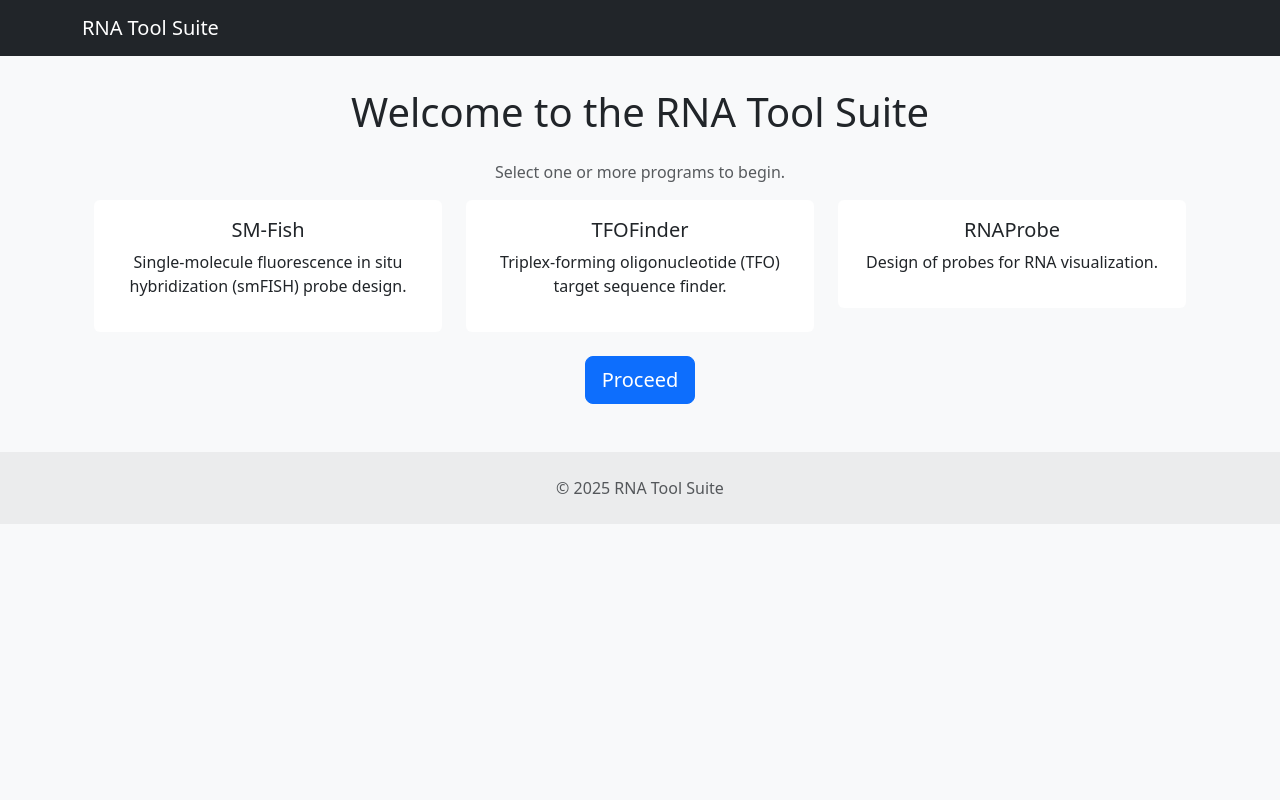
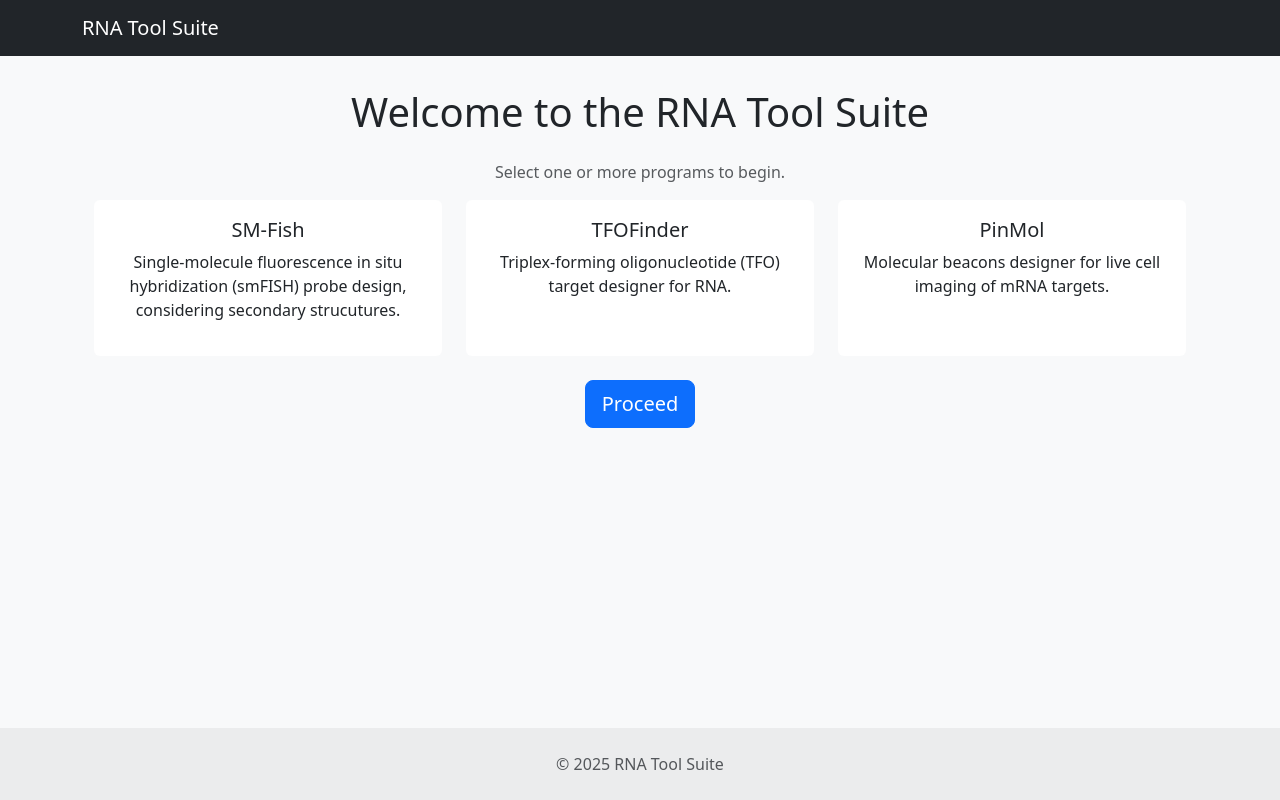
Before and after one commit to Catrina-Lab/RNAProbes, a Flask app: page / in a window 1280 px wide. Run offline with Flask 3, Linux system fonts and the light colour scheme.

Commit message:
microcommit

```diff
--- a/main.py
+++ b/main.py
@@ -1,4 +1,5 @@
 from flask import Flask, render_template, request, redirect, url_for
+from sys import argv
 
 app = Flask(__name__)
 
@@ -11,19 +12,19 @@ def form():
     if request.method == 'POST':
         programs = request.form.getlist('programs')
         if not programs:
-            # Redirect back to home if no programs were selected
+            # Redirect back to home if no programs were selected. Needed if you navigate directly to it without using index.html first.
             return redirect(url_for('index'))
         return render_template('form.html', programs=programs)
     # If accessed via GET, redirect to home
     return redirect(url_for('index'))
 
-@app.route('/submit', methods=['POST'])
+@app.route('/send-request', methods=['POST'])
 def submit():
-    programs = request.form.get('programs').split(',')
+    programs = request.form.get('programs').split(',') #todo: verify values (in the method ig, best place)
     # You can now access the list of selected programs
     # and the other form data to process the request.
     print(programs) # For debugging
     return render_template('request-received.html')
 
 if __name__ == '__main__':
-    app.run(debug=True)
+    app.run(debug= (True if len(argv) > 1 else False)) #use debug if any commmand line arguments are inputted
--- a/templates/base.html
+++ b/templates/base.html
@@ -9,11 +9,18 @@
     <style>
       body {
         background-color: #f8f9fa;
+        display: flex;
+        flex-direction: column;
+        min-height: 100vh;
       }
       .navbar {
         margin-bottom: 2rem;
       }
+      .content-wrapper {
+        flex: 1;
+      }
     </style>
+  {% block head_content %}{% endblock %}
   </head>
   <body>
     <nav class="navbar navbar-expand-lg navbar-dark bg-dark">
@@ -22,8 +29,8 @@
       </div>
     </nav>
 
-    <div class="container">
-      {% block content %}{% endblock %}
+    <div class="container content-wrapper">
+    {% block content %}{% endblock %}
     </div>
 
     <footer class="text-center text-lg-start bg-light text-muted mt-5">
@@ -33,5 +40,6 @@
     </footer>
 
     <script src="https://cdn.jsdelivr.net/npm/bootstrap@5.3.0/dist/js/bootstrap.bundle.min.js"></script>
+    {% block scripts %}{% endblock %}
   </body>
 </html>
--- a/templates/index.html
+++ b/templates/index.html
@@ -1,13 +1,14 @@
 {% extends 'base.html' %}
 
-{% block content %}
+{% block head_content %}
   <style>
     .program-card {
       cursor: pointer;
       border: 2px solid transparent;
       transition: border-color 0.2s ease-in-out, box-shadow 0.2s ease-in-out;
+      height: 100%;
     }
-  .program-card.selected {
+    /* .program-card.selected */ .program-card:has(input[type="checkbox"]:checked) {
       border-color: #0d6efd;
       box-shadow: 0 0 10px rgba(13, 110, 253, 0.5);
     }
@@ -16,18 +17,24 @@
       top: 10px;
       right: 10px;
     }
+    .warning-text {
+      color: #ea1212 !important;
+      font-weight: bold;
+    }
   </style>
+{% endblock %}
 
+{% block content %}
   <div class="container">
     <h1 class="text-center mb-4">Welcome to the RNA Tool Suite</h1>
-  <p class="text-center text-muted">Select one or more programs to begin.</p>
+    <p class="text-center text-muted" id="program-select-label">Select one or more programs to begin.</p>
     <form action="/form" method="post" id="program-form">
       <div class="row">
         <div class="col-md-4">
           <div class="card text-center program-card" data-program="sm-fish">
             <div class="card-body">
               <h5 class="card-title">SM-Fish</h5>
-            <p class="card-text">Single-molecule fluorescence in situ hybridization (smFISH) probe design.</p>
+              <p class="card-text">Single-molecule fluorescence in situ hybridization (smFISH) probe design, considering secondary strucutures.</p>
               <input type="checkbox" name="programs" value="sm-fish" class="form-check-input d-none">
             </div>
           </div>
@@ -36,17 +43,17 @@
           <div class="card text-center program-card" data-program="tfofinder">
             <div class="card-body">
               <h5 class="card-title">TFOFinder</h5>
-            <p class="card-text">Triplex-forming oligonucleotide (TFO) target sequence finder.</p>
+              <p class="card-text">Triplex-forming oligonucleotide (TFO) target designer for RNA.</p>
               <input type="checkbox" name="programs" value="tfofinder" class="form-check-input d-none">
             </div>
           </div>
         </div>
         <div class="col-md-4">
-        <div class="card text-center program-card" data-program="rnaprobe">
+          <div class="card text-center program-card" data-program="pinmol">
             <div class="card-body">
-            <h5 class="card-title">RNAProbe</h5>
-            <p class="card-text">Design of probes for RNA visualization.</p>
-            <input type="checkbox" name="programs" value="rnaprobe" class="form-check-input d-none">
+              <h5 class="card-title">PinMol</h5>
+              <p class="card-text">Molecular beacons designer for live cell imaging of mRNA targets.</p>
+              <input type="checkbox" name="programs" value="pinmol" class="form-check-input d-none">
             </div>
           </div>
         </div>
@@ -57,16 +64,51 @@
     </form>
   </div>
 
+{% endblock %}
+
+{% block scripts %}
+  <script id="functions">
+    function makeRed(id, remove = false){
+      if(remove) document.getElementById(id).classList.remove("warning-text");
+      else document.getElementById(id).classList.add("warning-text");
+    }
+    function clickCard(programCard){
+      const checkbox = programCard.querySelector('input[type="checkbox"]'); //click the invisible checkbox
+      checkbox.checked = !checkbox.checked;
+      if(checkbox.checked) makeRed('program-select-label', true); //make it not red
+      programCard.classList.toggle('selected', checkbox.checked);
+    }
+  </script>
   <script>
-document.addEventListener('DOMContentLoaded', function () {
-    const cards = document.querySelectorAll('.program-card');
-    cards.forEach(card => {
-        card.addEventListener('click', function () {
-            const checkbox = this.querySelector('input[type="checkbox"]');
-            checkbox.checked = !checkbox.checked;
-            this.classList.toggle('selected', checkbox.checked);
+    const form = document.querySelector('#program-form');
+    //the following method is to deal with history. When the back button is pressed, this doesn't actually run after 1 second.
+    //It runs after the form is autofilled, so should be able to fix any sync issues with the checkboxes and the program-cards
+    document.addEventListener("readystatechange", e=>{
+      if(e.target.readyState == "complete"){
+        startTime = performance.now();
+        setTimeout(()=>{
+          console.log(performance.now() - startTime);
+          data = new FormData(form);
+          console.log(data, document.readyState)
+          data.getAll('programs').forEach(value=>{
+              console.log(value, document.querySelector(`.program-card input[value="${value}"]`));
+              document.querySelector(`.program-card input[value="${value}"]`).classList.add("selected");
           });
+        }, 1000);
+      }
     });
+    form.addEventListener('click', e => {
+      let clickedElement;
+      if(clickedElement = e.target.closest(".program-card")){ //if you clicked a program-card (works with dynamic elements)
+        clickCard(clickedElement);
+      }
+    });
+    form.addEventListener('submit', e=>{
+      data = new FormData(form)
+      if(!data.get('programs')){
+        e.preventDefault();
+        makeRed('program-select-label');
+      }
     });
   </script>
 {% endblock %}
```
Also changed, not shown: templates/form.html (+11 -7 lines), 1 other file. Lines whose indentation alone changed are shown as unchanged.
